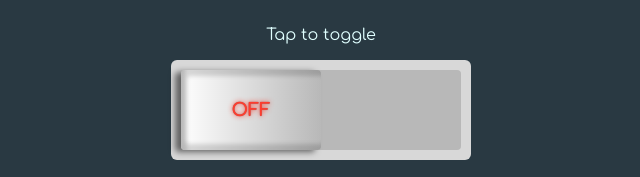
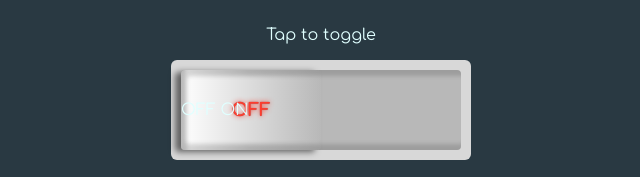
Before and after one commit to TrisRosco/portfolio, a React (Create React App) app in the folder pf/: page /interface in a window 1280 px wide. Shown: the part 1077-1254 px from the top of the page, without its empty margins (319-959 px from the left). Built offline with nearby package versions, Linux system fonts and the light colour scheme; a web font is replaced by a local one.

Commit message:
Well, I've added the background text, but it's on the wrong layer

```diff
--- a/pf/src/components/interface/TappySwitch/index.js
+++ b/pf/src/components/interface/TappySwitch/index.js
@@ -18,6 +18,7 @@ const TappySwitch = () => {
   return <div className="tappy-switch-outer">
     <div className="tappy-switch-inner" data-isOn={isOn}>
         <div className="tappy-switch-handle" data-isOn={isOn} onClick={() => setIsOn(!isOn)}> { isOn ? "ON" : "OFF" } </div>
+        <span className="text">OFF ON</span>
     </div>
 
   </div>;
--- a/pf/src/components/interface/TappySwitch/styles.css
+++ b/pf/src/components/interface/TappySwitch/styles.css
@@ -16,6 +16,12 @@
     display: flex;
     justify-content: flex-start;
     align-items: center;
+    box-shadow: inset 6px 6px 4px rgba(0, 0, 0, 0.15), inset 4px -6px 4px rgba(0, 0, 0, 0.15);
+}
+
+.tappy-switch-inner .text{
+    position: absolute;
+    z-index: 1;
 }
 
 .tappy-switch-inner[data-isOn="true"] {
```
